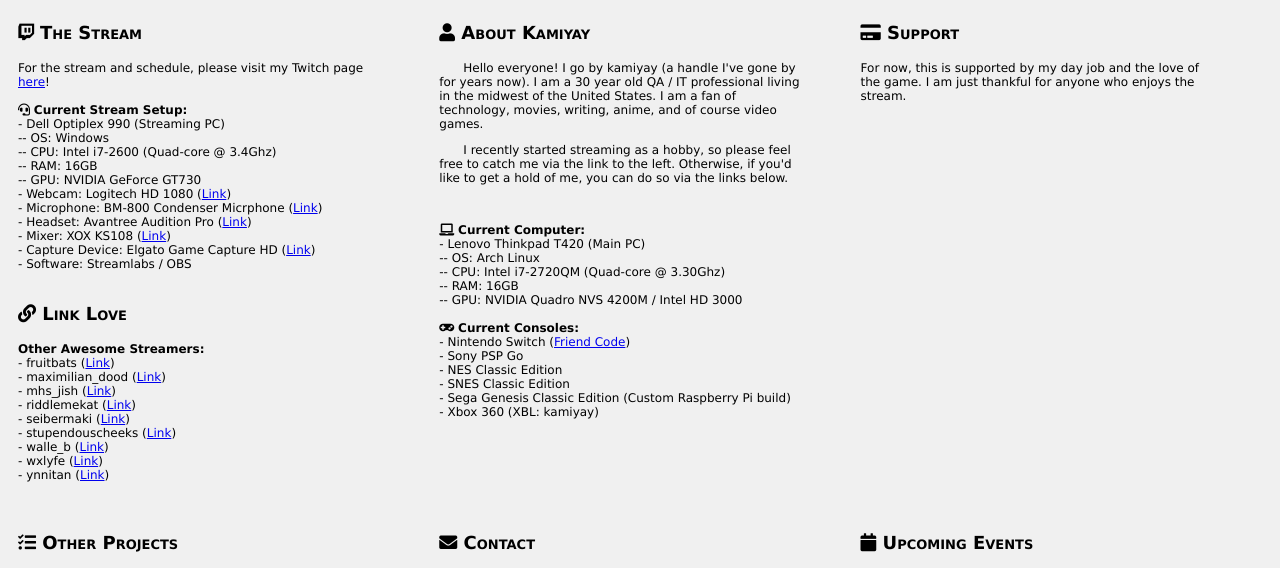
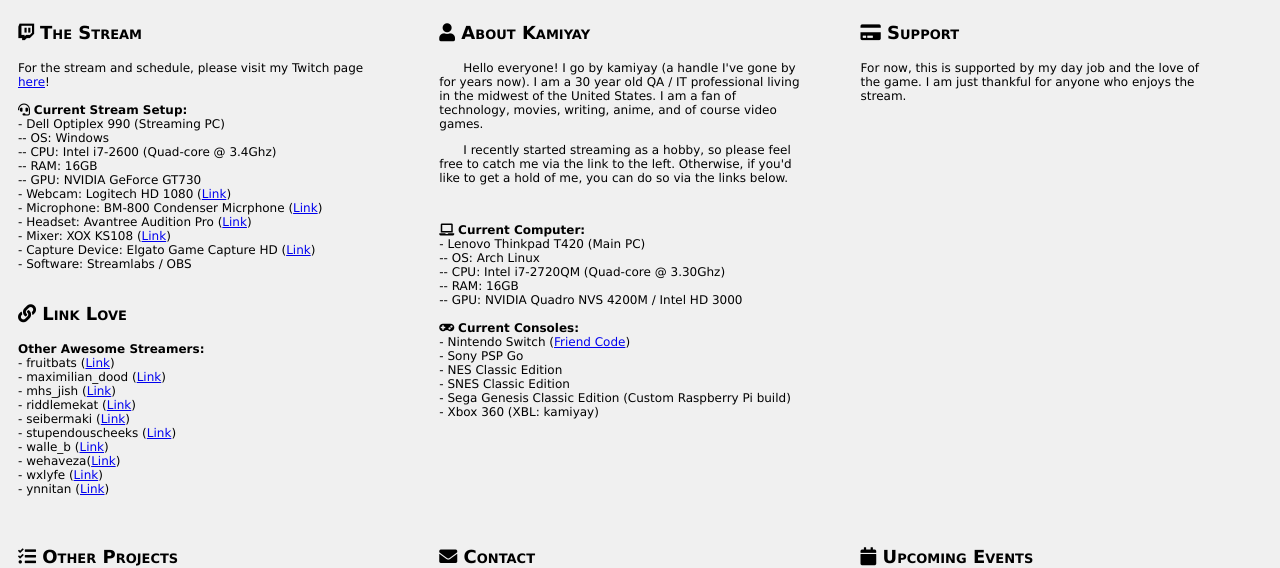
Before and after one commit to kamiyay/kamiyay.github.io, a plain HTML site: page index.html in a window 1280 px wide. Shown: the part 66-634 px from the top of the page. Drawn offline with Linux system fonts and the light colour scheme.

Commit message:
added za

```diff
--- a/index.html
+++ b/index.html
@@ -63,6 +63,7 @@
        - seibermaki (<a href="https://twitch.tv/seibermaki" target="_blank">Link</a>) <br />
        - stupendouscheeks (<a href="https://twitch.tv/stupendouscheeks" target="_blank">Link</a>) <br />
        - walle_b (<a href="https://twitch.tv/walle_b" target="_blank">Link</a>) <br />
+       - wehaveza(<a href="https://twitch.tv/wehaveza" target="_blank">Link</a>) <br />
        - wxlyfe (<a href="https://twitch.tv/wxlyfe" target="_blank">Link</a>) <br />
        - ynnitan (<a href="https://twitch.tv/ynnitan" target="_blank">Link</a>) <br />
       </p>
```
